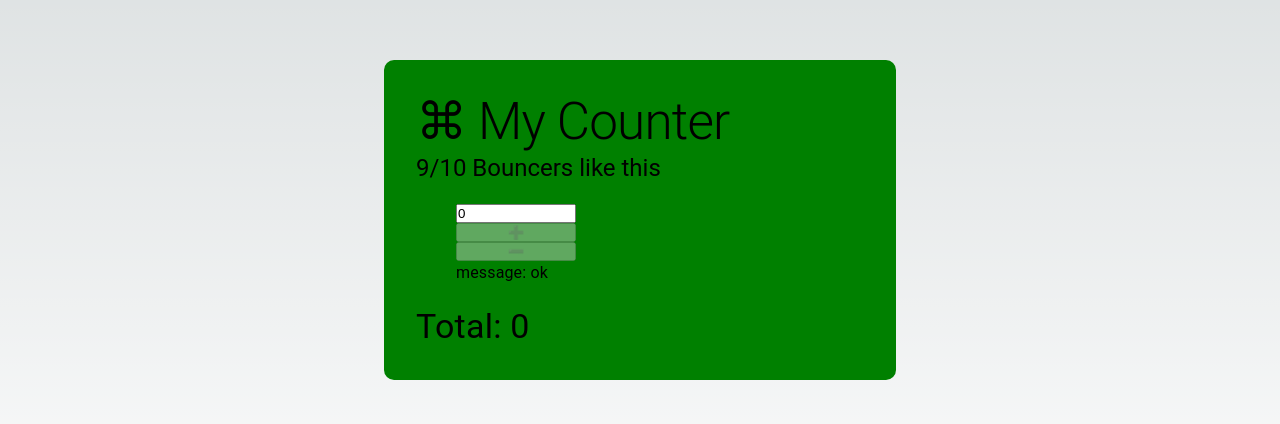
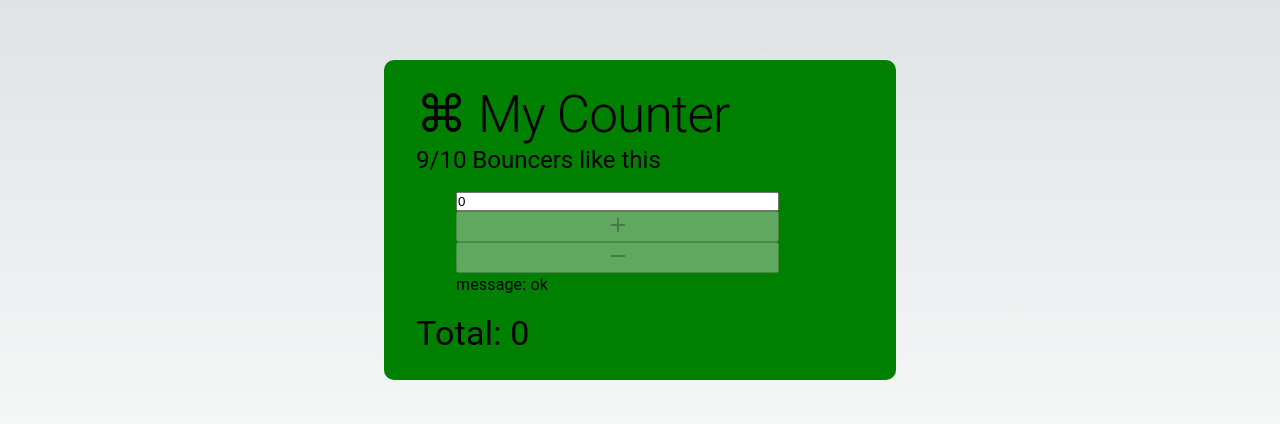
Before and after one commit to Aierbote/redux-counter-app, a Next.js app: page / in a window 1280 px wide. Shown: the part 180-604 px from the top of the page. Built offline with nearby package versions, Linux system fonts and the light colour scheme.

Commit message:
feat: material add and remove icons

```diff
--- a/package.json
+++ b/package.json
@@ -11,6 +11,7 @@
   "dependencies": {
     "@emotion/react": "^11.11.4",
     "@emotion/styled": "^11.11.0",
+    "@mui/icons-material": "^5.15.11",
     "@mui/material": "^5.15.11",
     "@reduxjs/toolkit": "^2.2.1",
     "next": "14.1.1",
--- a/src/pages/index.tsx
+++ b/src/pages/index.tsx
@@ -6,6 +6,7 @@ import {
 	sliceInputValue,
 } from "@/redux/slices";
 import { Box, Typography } from "@mui/material";
+import { Add as AddIcon, Remove as RemoveIcon } from "@mui/icons-material";
 
 const inter = Inter({ subsets: ["latin"] });
 
@@ -32,8 +33,8 @@ const boxStyle = {
 	justifyContent: "center",
 	px: 5,
 	py: 2,
-	height: { xs: "300px", md: "200px" },
-	width: { xs: "300px", md: "200px" },
+	height: "90%",
+	width: "90%",
 };
 
 export default function Home() {
@@ -95,7 +96,7 @@ export default function Home() {
 					}}
 					disabled={!inputValue}
 				>
-					➕
+					<AddIcon />
 				</button>
 				<button
 					onClick={(event) => {
@@ -104,7 +105,7 @@ export default function Home() {
 					}}
 					disabled={!inputValue}
 				>
-					➖
+					<RemoveIcon />
 				</button>
 				<Typography variant="body1">
 					message: {!errorSubtraction ? "ok" : "Exceeding the limit"}
```
Also changed, not shown: 1 other file (tests, documents, lock files or other folders).
